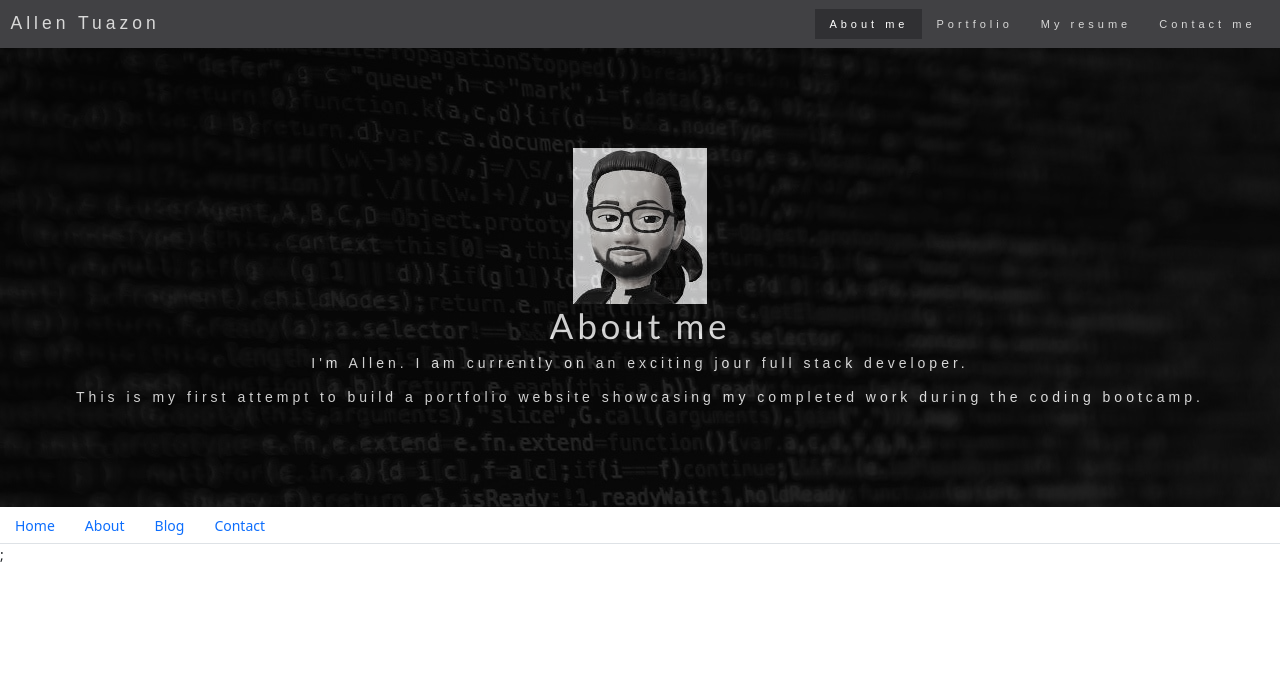
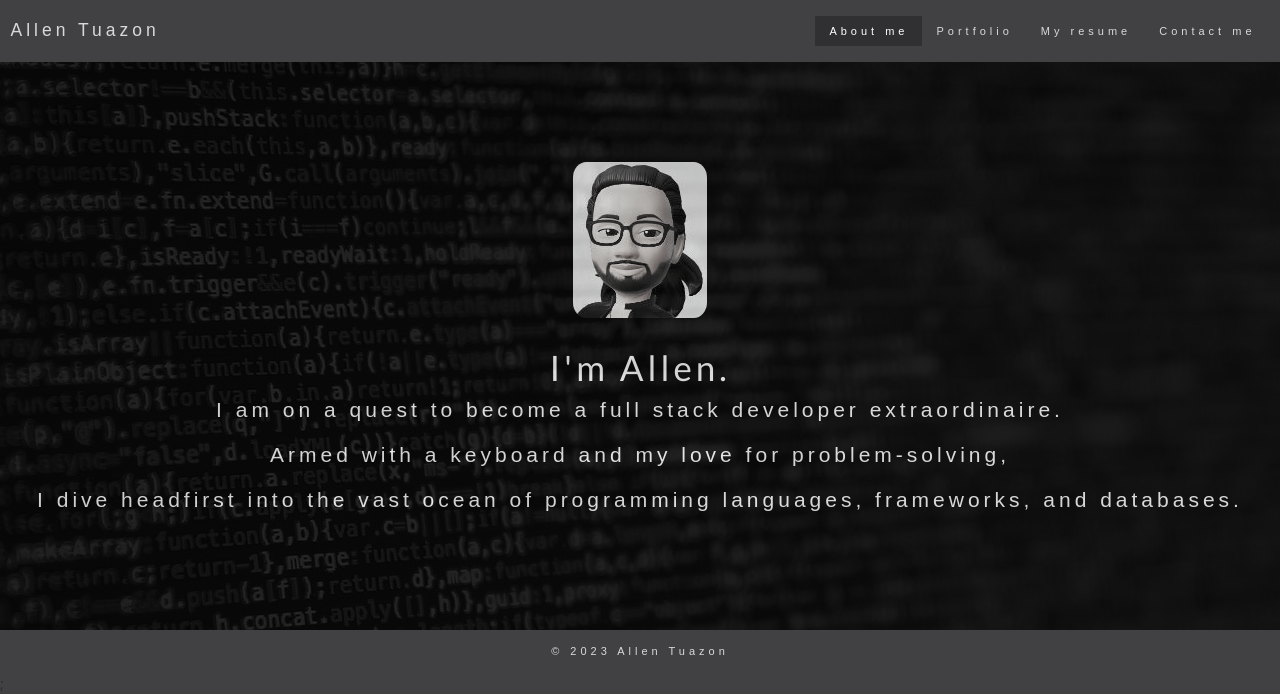
Before and after one commit to allentpogi/my-react-portfolio, a React (Create React App) app: page / in a window 1280 px wide. Shown: the top 694 px of the page. Built offline with nearby package versions, Linux system fonts and the light colour scheme.

Commit message:
added contents on portfolio page

```diff
--- a/src/components/Footer.js
+++ b/src/components/Footer.js
@@ -1,53 +1,12 @@
-import React from 'react';
+import React from "react";
+import "./styles/style.css";
 
-// Here we are using object destructuring assignment to pluck off our variables from the props object
-// We assign them to their own variable names
-function NavTabs({ currentPage, handlePageChange }) {
+function Footer() {
   return (
-    <ul className="nav nav-tabs">
-      <li className="nav-item">
-        <a
-          href="#home"
-          onClick={() => handlePageChange('Home')}
-          // This is a conditional (ternary) operator that checks to see if the current page is "Home"
-          // If it is, we set the current page to 'nav-link-active', otherwise we set it to 'nav-link'
-          className={currentPage === 'Home' ? 'nav-link active' : 'nav-link'}
-        >
-          Home
-        </a>
-      </li>
-      <li className="nav-item">
-        <a
-          href="#about"
-          onClick={() => handlePageChange('About')}
-          // Check to see if the currentPage is `About`, and if so we use the active link class from bootstrap. Otherwise, we set it to a normal nav-link
-          className={currentPage === 'About' ? 'nav-link active' : 'nav-link'}
-        >
-          About
-        </a>
-      </li>
-      <li className="nav-item">
-        <a
-          href="#blog"
-          onClick={() => handlePageChange('Blog')}
-          // Check to see if the currentPage is `Blog`, and if so we use the active link class from bootstrap. Otherwise, we set it to a normal nav-link
-          className={currentPage === 'Blog' ? 'nav-link active' : 'nav-link'}
-        >
-          Blog
-        </a>
-      </li>
-      <li className="nav-item">
-        <a
-          href="#contact"
-          onClick={() => handlePageChange('Contact')}
-          // Check to see if the currentPage is `Contact`, and if so we use the active link class from bootstrap. Otherwise, we set it to a normal nav-link
-          className={currentPage === 'Contact' ? 'nav-link active' : 'nav-link'}
-        >
-          Contact
-        </a>
-      </li>
-    </ul>
+    <footer className="container-fluid footer text-center">
+      <p>&copy; 2023 Allen Tuazon</p>
+    </footer>
   );
 }
 
-export default NavTabs;
+export default Footer;
--- a/src/components/PortfolioContainer.js
+++ b/src/components/PortfolioContainer.js
@@ -33,15 +33,12 @@ export default function PortfolioContainer() {
         style={{
           backgroundImage: `url(${Image})`,
           backgroundRepeat: "no-repeat",
+          backgroundPosition: "center",
           filter: "grayscale(90%)",
           width: "100%",
-          margin: "auto",
-          // backgroundSize: "contain",
+          height: "100%",
         }}
       >
-        {/* We are passing the currentPage from state and the function to update it */}
-
-        {/* Here we are calling the renderPage method which will return a component  */}
         {renderPage()}
       </div>
       <Footer />;
--- a/src/components/pages/About.js
+++ b/src/components/pages/About.js
@@ -4,8 +4,8 @@ import Image from "../../images/avatar.JPG";
 
 export default function About() {
   return (
-    <div>
-      <div className="jumbotron text-center">
+    <div className="jumbotron">
+      <div className="text-center container-fluid">
         <div>
           <img
             src={Image}
@@ -13,14 +13,14 @@ export default function About() {
             alt="avatar"
           />
         </div>
-        <h1>About me</h1>
+        <h1 className="margin-top">I'm Allen.</h1>
+        <p>I am on a quest to become a full stack developer extraordinaire.</p>
+        <p>Armed with a keyboard and my love for problem-solving,</p>
         <p>
-          I'm Allen. I am currently on an exciting jour full stack developer.
+          I dive headfirst into the vast ocean of programming languages,
+          frameworks, and databases.
         </p>
-        <p>
-          This is my first attempt to build a portfolio website showcasing my
-          completed work during the coding bootcamp.
-        </p>
+        <p></p>
       </div>
     </div>
   );
--- a/src/components/pages/Portfolio.js
+++ b/src/components/pages/Portfolio.js
@@ -1,17 +1,60 @@
-import React from 'react';
+import React from "react";
+import Image1 from "../../images/homework1.JPG";
 
 export default function About() {
   return (
-    <div>
-      <h1>About Page</h1>
-      <p>
-        Nunc pharetra finibus est at efficitur. Praesent sed congue diam.
-        Integer gravida dui mauris, ut interdum nunc egestas sed. Aenean sed
-        mollis diam. Nunc aliquet risus ac finibus porta. Nam quis arcu non
-        lectus tincidunt fermentum. Suspendisse aliquet orci porta quam semper
-        imperdiet. Praesent euismod mi justo, faucibus scelerisque risus cursus
-        in. Sed rhoncus mollis diam, sit amet facilisis lectus blandit at.
-      </p>
+    <div className="jumbotron text-center">
+      <div>
+        <h1 className="margin-bottom">My portfolio</h1>
+        <div className="row margin-bottom">
+          <div className="col-sm-4">
+            <p>HTML, CSS, and Git: Code Refactor</p>
+            <img src={Image1} className="img-responsive margin" alt="HW1" />
+          </div>
+          <div className="col-sm-4">
+            <p>Advanced CSS: Portfolio</p>
+            <img
+              src={Image1}
+              className="img-responsive margin"
+              // style="width:100%"
+              alt="HW2"
+            />
+          </div>
+          <div className="col-sm-4">
+            <p>JavaScript: Password Generator</p>
+            <img
+              src={Image1}
+              className="img-responsive margin"
+              // style="width:100%"
+              alt="HW3"
+            />
+          </div>
+        </div>
+        <div className="row margin-bottom">
+          <div className="col-sm-4">
+            <p>Web APIs: Code Quiz</p>
+            <img src={Image1} className="img-responsive margin" alt="HW1" />
+          </div>
+          <div className="col-sm-4">
+            <p>Third-Party APIs: Work Day Scheduler</p>
+            <img
+              src={Image1}
+              className="img-responsive margin"
+              // style="width:100%"
+              alt="HW2"
+            />
+          </div>
+          <div className="col-sm-4">
+            <p>Server-Side APIs: Weather Dashboard</p>
+            <img
+              src={Image1}
+              className="img-responsive margin"
+              // style="width:100%"
+              alt="HW3"
+            />
+          </div>
+        </div>
+      </div>
     </div>
   );
 }
--- a/src/components/styles/style.css
+++ b/src/components/styles/style.css
@@ -1,21 +1,24 @@
 .jumbotron {
-  background-color: #060708; /* Dark Blue */
+  background-color: #060708;
   color: #ffffff;
   opacity: 0.8;
   padding: 100px 25px;
   font-family: Montserrat, sans-serif;
   letter-spacing: 4px;
+  height: 100%;
+}
+
+.jumbotron p {
+  margin-bottom: 15px;
+  font-size: 21px;
+  font-weight: 200;
 }
 
 .bg-2 {
-  background-color: #060708; /* Dark Blue */
+  background-color: #060708;
   color: #ffffff;
   opacity: 0.7;
 }
-
-/* .nav-tabs li a {
-  color: #777;
-} */
 
 .navbar {
   font-family: Montserrat, sans-serif;
@@ -25,17 +28,23 @@
   font-size: 11px !important;
   letter-spacing: 4px;
   opacity: 0.9;
+  padding-top: 1rem !important;
+  padding-bottom: 1rem !important;
 }
+
 .navbar li a, .navbar .navbar-brand {
   color: #d5d5d5 !important;
 }
+
 .nav-link:hover {
   color: #c0b9b9 !important;
 }
+
 .nav-link.active {
   color: #fff !important;
   background-color: #1a1a1d !important;
 }
+
 .navbar-default .navbar-toggle {
   border-color: transparent;
 }
@@ -44,8 +53,34 @@
   padding: 80px 120px;
 }
 
-img {
-  display:inline;
-  width: 350;
-  height: 350;
+.img-circle {
+  border-radius: 10%;
 }
+
+.img-responsive {
+  /* display: block; */
+  max-width: 100%;
+  height: auto;
+}
+
+.margin-top {
+  margin-top: 2rem;
+}
+
+.margin-bottom {
+  margin-bottom: 2rem;
+}
+
+.footer {
+  font-family: Montserrat, sans-serif;
+  margin-bottom: 0;
+  background-color: #2d2d30;
+  border: 0;
+  font-size: 11px !important;
+  letter-spacing: 4px;
+  opacity: 0.9;
+  padding-top: 1rem !important;
+  padding-bottom: 1rem !important;
+  box-shadow: 0 50vh 0 50vh #2d2d30;
+  color: #d5d5d5
+}
```
Also changed, not shown: src/images/homework1.JPG (added).
